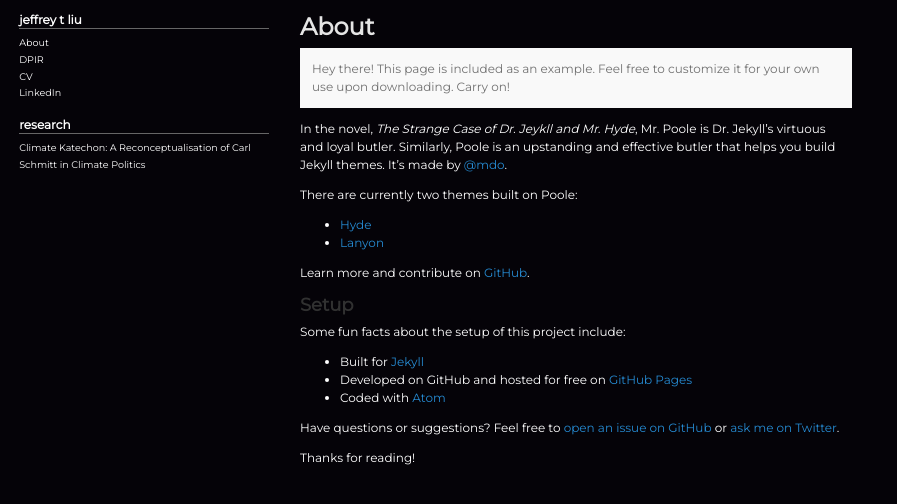
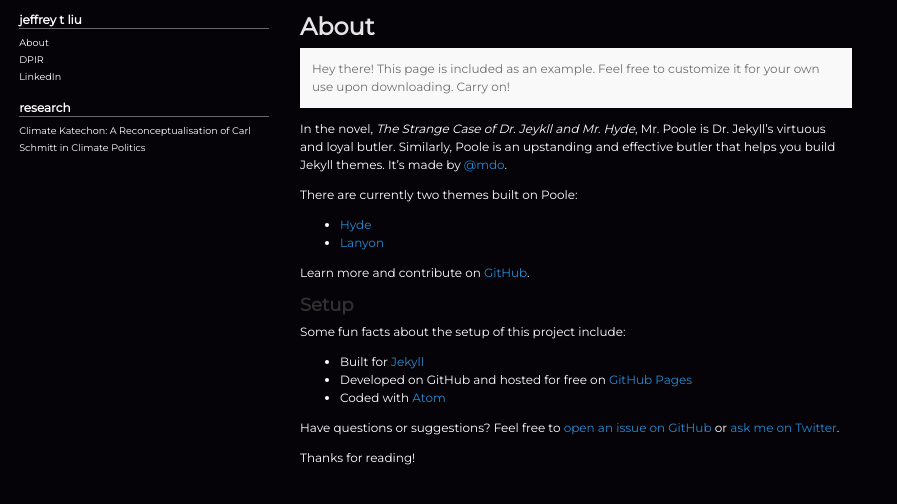
Before and after one commit to jeffrey-t-liu/jeffrey-t-liu.github.io, a Jekyll site: the page built from about.md, in a window 1280 px wide. Shown: the top 504 px of the page, without its empty margins (0-897 px from the left). Built offline with Jekyll 4.4.1, drawn with Linux system fonts in a browser that asks for light colours.

Commit message:
Update sidebar.html

```diff
--- a/_includes/sidebar.html
+++ b/_includes/sidebar.html
@@ -10,7 +10,6 @@
     <nav class="sidebar-nav">
       <a class="sidebar-nav-item" href="https://jeffrey-t-liu.github.io">About</a>
       <a class="sidebar-nav-item" href="https://www.politics.ox.ac.uk">DPIR</a>
-      <a class="sidebar-nav-item" href="https://www.linkedin.com/in/pandora-dominiak-a51663b1/">CV</a>
       <a class="sidebar-nav-item" href="https://www.linkedin.com/in/pandora-dominiak-a51663b1/">LinkedIn</a>
     </nav>
     <div class="sidebar-about">
```
